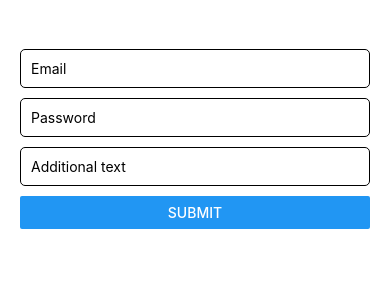
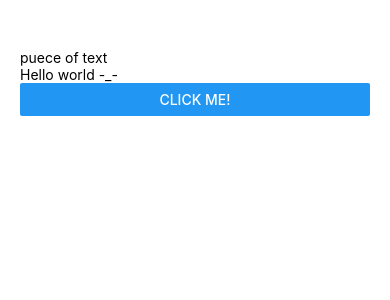
Before and after one commit to Senior-Ori/MyChatApp, a React Native app: screen / in a window 390 px wide. Shown: the top 300 px of the page. Built offline with nearby package versions, Linux system fonts and the light colour scheme.

Commit message:
dev/text-view

```diff
--- a/App.js
+++ b/App.js
@@ -10,50 +10,13 @@ import messaging from "@react-native-firebase/messaging";
 import { TextInput } from "react-native-gesture-handler";
 
 export default function App() {
-  const [email, setEmail] = useState("");
-  const [password, setPassword] = useState("");
-  const [additionalText, setAdditionalText] = useState("");
-
-  const handleEmailInput = (text) => {
-    setEmail(text);
-  };
-
-  const handlePasswordInput = (text) => {
-    setPassword(text);
-  };
-
-  const handleAdditionalTextInput = (text) => {
-    setAdditionalText(text);
-  };
-
-  const handleSubmit = () => {
-    // do something with the email, password, and additional text
-    console.log(email, password, additionalText);
-  };
   return (
     <View style={styles.container}>
-      <TextInput
-        style={styles.input}
-        placeholder="Email"
-        value={email}
-        onChangeText={handleEmailInput}
-        keyboardType="email-address"
-      />
-      <TextInput
-        style={styles.input}
-        placeholder="Password"
-        value={password}
-        onChangeText={handlePasswordInput}
-        secureTextEntry={true}
-      />
-      <TextInput
-        style={styles.input}
-        placeholder="Additional text"
-        value={additionalText}
-        onChangeText={handleAdditionalTextInput}
-      />
-      <Button style={styles.button} title="Submit" onPress={handleSubmit} />
-      {/* <Register /> */}
+      <View>
+        <Text>puece of text</Text>
+      </View>
+      <Text>Hello world -_-</Text>
+      <Button title="CLICK ME!" />
     </View>
   );
 }
```
